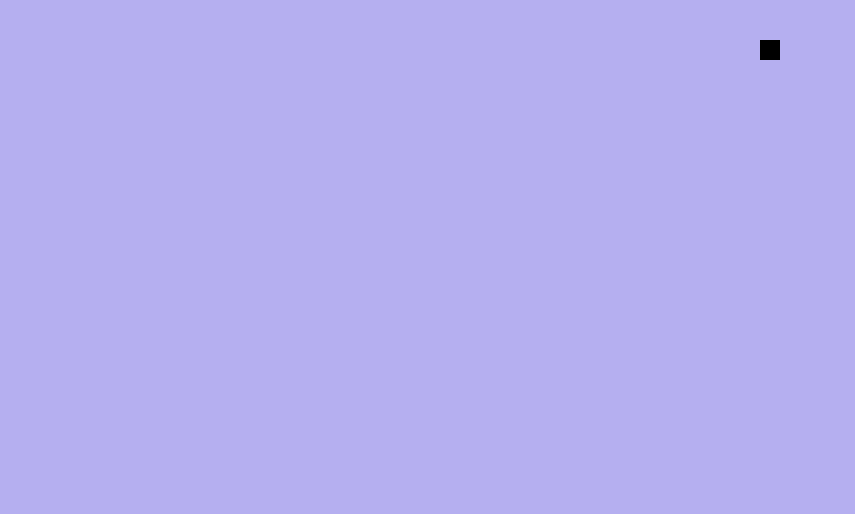
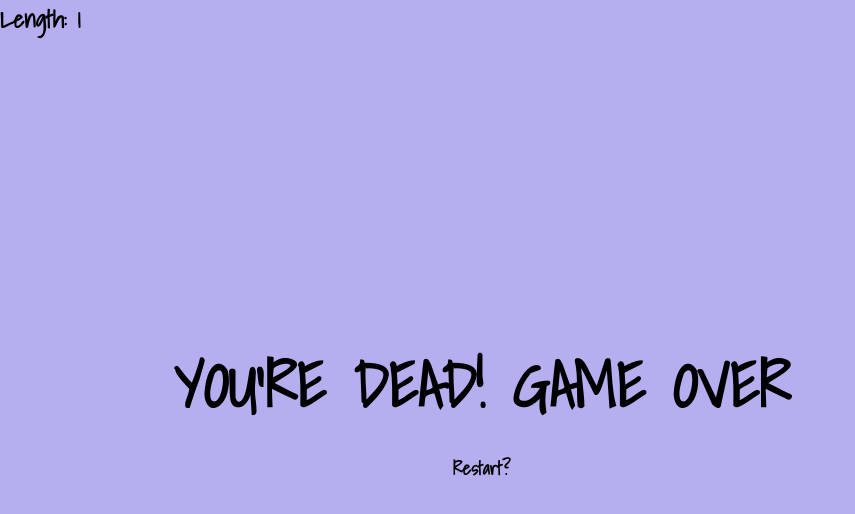
Before and after one commit to stephaniesnando/SnakeStephanieN, a plain HTML site: page public_html/index.html in a window 1280 px wide. Shown: the whole page, without its empty margins (0-855 px from the left). Drawn offline with Linux system fonts and the light colour scheme.

Commit message:
Day 11 still

```diff
--- a/public_html/css/style.css
+++ b/public_html/css/style.css
@@ -31,3 +31,7 @@ h1, h2, h3 {
 #restartButton:hover {
     background-color: lightgrey;
 }
+
+#scoreboard {
+    margin: 0px;
+}
--- a/public_html/index.html
+++ b/public_html/index.html
@@ -14,7 +14,7 @@ and open the template in the editor.
     </head>
     <body>
         <section id="playHUD">
-            <h2 id="scoreboard"> </h2>
+            <h2 id="scoreboard"> Placeholder </h2>
         </section>
         <section id="gameOver">
             <h1 class="title">YOU'RE DEAD! GAME OVER</h1>
--- a/public_html/js/snake.js
+++ b/public_html/js/snake.js
@@ -44,12 +44,14 @@ function gameInitialize() {
   restartButton.addEventListener("click", gameRestart);
 
   playHUD = document.getElementById("playHUD");
+  scoreboard = document.getElementById("scoreboard");
 
   setState("PLAY");
   }
 
 function gameLoop() {
     gameDraw();
+    drawScoreboard();
     if(gameState == "PLAY") {
     snakeUpdate();
     snakeDraw();
@@ -172,6 +174,7 @@ function checkFoodCollisions (snakeHeadX, snakeHeadY) {
             y: 0
         });
         snakeLength++;
+        setFoodPosition();
     }
 }
 
@@ -180,7 +183,11 @@ function checkWallCollisions(snakeHeadX, snakeHeadY) {
         console.log("Wall Collision");
         setState("GAME OVER");
     }
+    else if(snakeHeadY * snakeSize >= screenHeight ||  snakeHeadY * snakeSize < 0){
+        console.log("Wall Collsion");
+        setState("GAME OVER");
     }
+}
 function checkSnakeCollisions(snakeHeadX, snakeHeadY) {
     for(var index = 1; index < snake.length; index++) {
         if(snakeHeadX == snake[index].x && snakeHeadY == snake[index].y) {
@@ -212,9 +219,17 @@ function showMenu(state) {
     if(state == "GAME OVER") {
         displayMenu(gameOverMenu);
     }
+    else if(state == "PLAY") {
+       displayMenu(playHUD);
+    }
+
 }
 
 function centerMenuPosition(menu) {
     menu.style.top = (screenHeight / 2) - (menu.offsetHeight / 2) + "px";
     menu.style.left = (screenWidth / 2) - (menu.offsetWidth / 2) + "px";
 }
+
+function drawScoreboard() {
+    scoreboard.innerHTML = "Length: " + snakeLength;
+}
```
